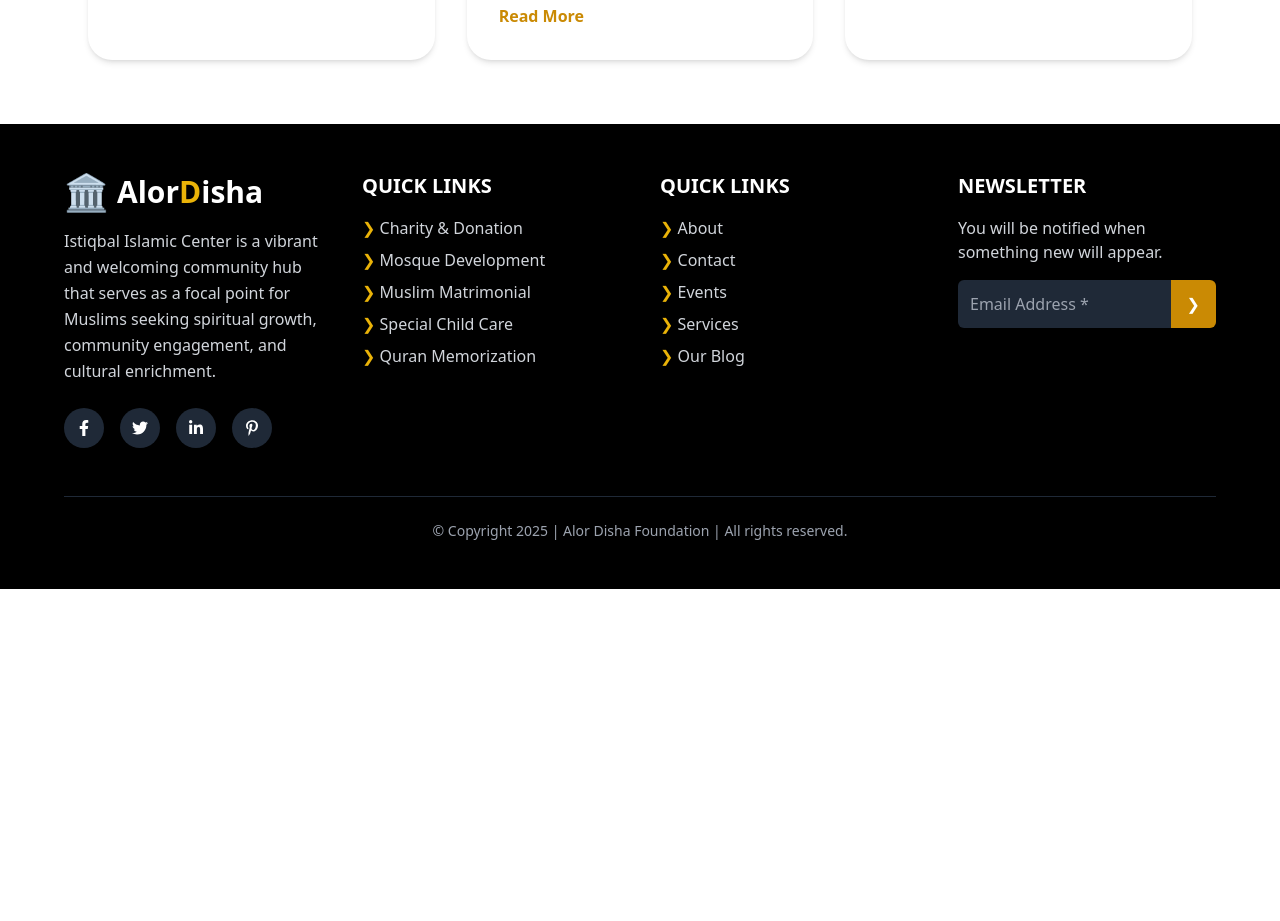
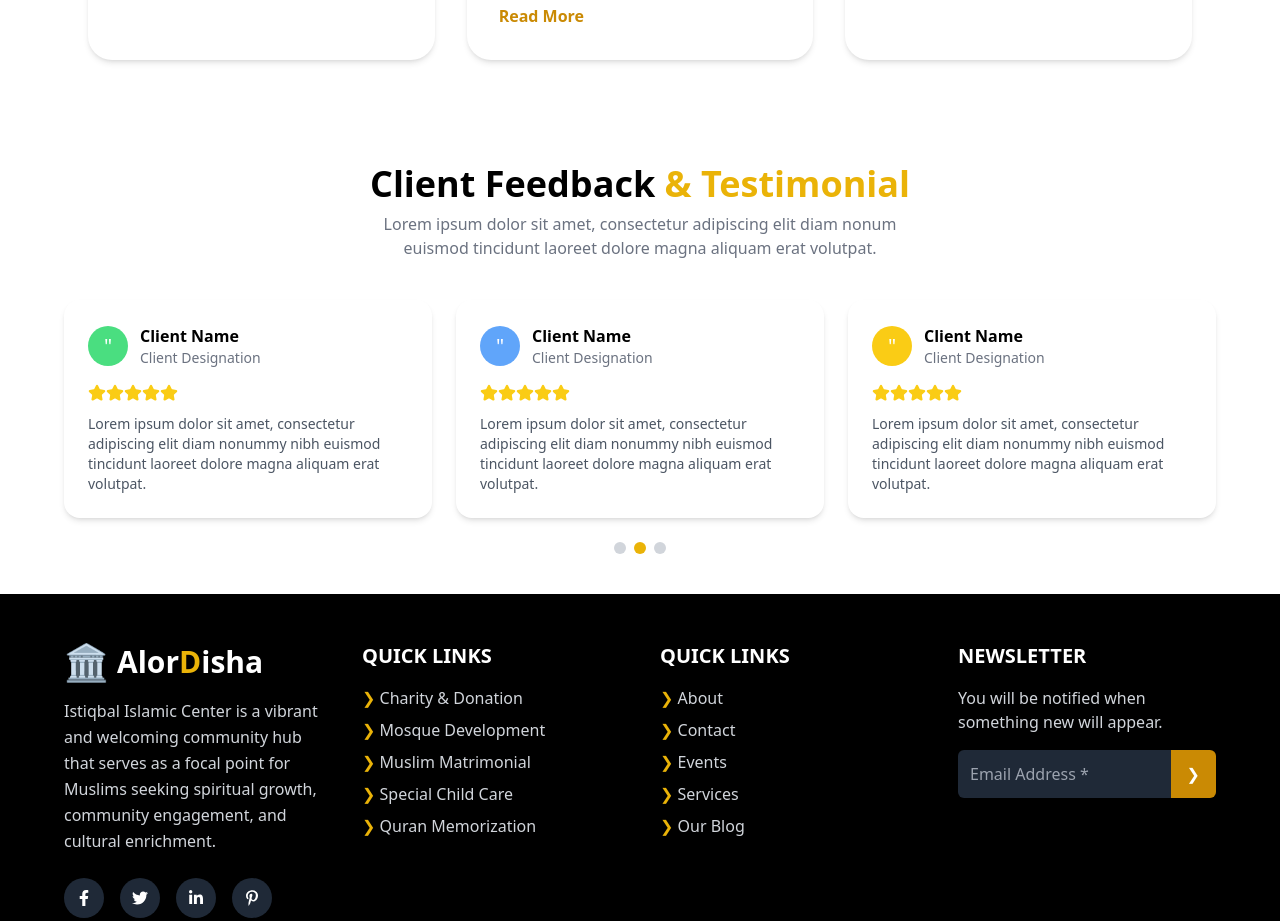
Before and after one commit to Meharaz/Alor-Disha-Main, a React (Vite) app: page / in a window 1280 px wide. Shown: the part 2324-3245 px from the top of the page. Before the commit the page ends 2913 px from the top, so only its background shows below. Built offline with nearby package versions, Linux system fonts and the light colour scheme.

Commit message:
testimonials added

```diff
--- a/package.json
+++ b/package.json
@@ -12,7 +12,9 @@
   "dependencies": {
     "@headlessui/react": "^2.2.4",
     "@heroicons/react": "^2.2.0",
+    "framer-motion": "^12.16.0",
     "localforage": "^1.10.0",
+    "lucide-react": "^0.513.0",
     "match-sorter": "^8.0.2",
     "react": "^19.1.0",
     "react-dom": "^19.1.0",
--- a/src/Pages/Home/Home/Home.jsx
+++ b/src/Pages/Home/Home/Home.jsx
@@ -3,7 +3,7 @@ import BannerSection from '../BannerSection/BannerSection';
 import Autoslider from '../AutoSlider/Autoslider';
 import AboutUs from '../AboutUs/AboutUs';
 import Services from '../Services/Services';
-
+import Testimonials from '../Testimonials/Testimonials';
 
 const Home = () => {
     return (
@@ -12,6 +12,7 @@ const Home = () => {
             <Autoslider/>
             <AboutUs/>
             <Services/>
+            <Testimonials/>
 
         </div>
     );
--- /dev/null
+++ b/src/Pages/Home/Testimonials/Testimonials.jsx
@@ -0,0 +1,80 @@
+import React from "react";
+import { Star } from "lucide-react";
+import { motion } from "framer-motion";
+
+const testimonials = [
+    {
+        color: "bg-green-400",
+        name: "Client Name",
+        designation: "Client Designation",
+        feedback:
+            "Lorem ipsum dolor sit amet, consectetur adipiscing elit diam nonummy nibh euismod tincidunt laoreet dolore magna aliquam erat volutpat.",
+    },
+    {
+        color: "bg-blue-400",
+        name: "Client Name",
+        designation: "Client Designation",
+        feedback:
+            "Lorem ipsum dolor sit amet, consectetur adipiscing elit diam nonummy nibh euismod tincidunt laoreet dolore magna aliquam erat volutpat.",
+    },
+    {
+        color: "bg-yellow-400",
+        name: "Client Name",
+        designation: "Client Designation",
+        feedback:
+            "Lorem ipsum dolor sit amet, consectetur adipiscing elit diam nonummy nibh euismod tincidunt laoreet dolore magna aliquam erat volutpat.",
+    },
+];
+
+export default function Testimonials() {
+    return (
+        <div className="py-10 px-4 text-center">
+            <h2 className="text-3xl md:text-4xl font-bold">
+                Client Feedback <span className="text-yellow-500">& Testimonial</span>
+            </h2>
+            <p className="text-gray-500 mt-2 max-w-xl mx-auto">
+                Lorem ipsum dolor sit amet, consectetur adipiscing elit diam nonum
+                euismod tincidunt laoreet dolore magna aliquam erat volutpat.
+            </p>
+
+            <div className="mt-10 grid grid-cols-1 md:grid-cols-3 gap-6 max-w-6xl mx-auto">
+                {testimonials.map((testimonial, index) => (
+                    <motion.div
+                        key={index}
+                        initial={{ opacity: 0, y: 30 }}
+                        whileInView={{ opacity: 1, y: 0 }}
+                        viewport={{ once: false, amount: 0.5 }}
+                        transition={{ duration: 0.4, delay: index * 0.2 }}
+                    >
+                        <div className="rounded-2xl shadow-md p-6">
+                            <div className="flex items-center gap-3 mb-4">
+                                <div className={`w-10 h-10 rounded-full ${testimonial.color} flex items-center justify-center text-white text-xl`}>
+                                    "
+                                </div>
+                                <div className="text-left">
+                                    <h4 className="font-semibold">{testimonial.name}</h4>
+                                    <p className="text-sm text-gray-500">{testimonial.designation}</p>
+                                </div>
+                            </div>
+                            <div className="flex text-yellow-400 mb-3">
+                                {[...Array(5)].map((_, i) => (
+                                    <Star key={i} size={18} fill="currentColor" />
+                                ))}
+                            </div>
+                            <p className="text-sm text-left text-gray-600">{testimonial.feedback}</p>
+                        </div>
+                    </motion.div>
+                ))}
+            </div>
+
+            <div className="flex justify-center mt-6 gap-2">
+                {[...Array(3)].map((_, i) => (
+                    <div
+                        key={i}
+                        className={`w-3 h-3 rounded-full ${i === 1 ? "bg-yellow-500" : "bg-gray-300"}`}
+                    ></div>
+                ))}
+            </div>
+        </div>
+    );
+}
```
Also changed, not shown: 1 other file (tests, documents, lock files or other folders).
